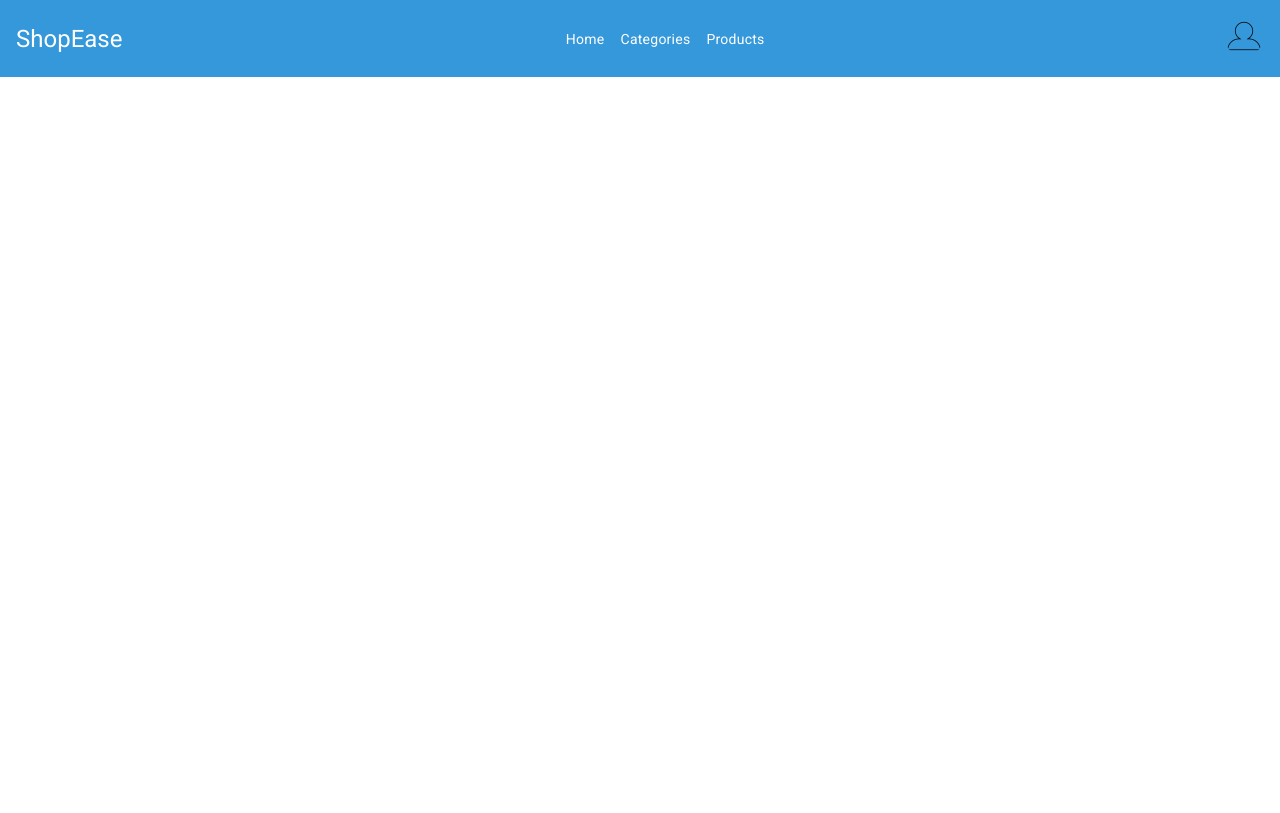
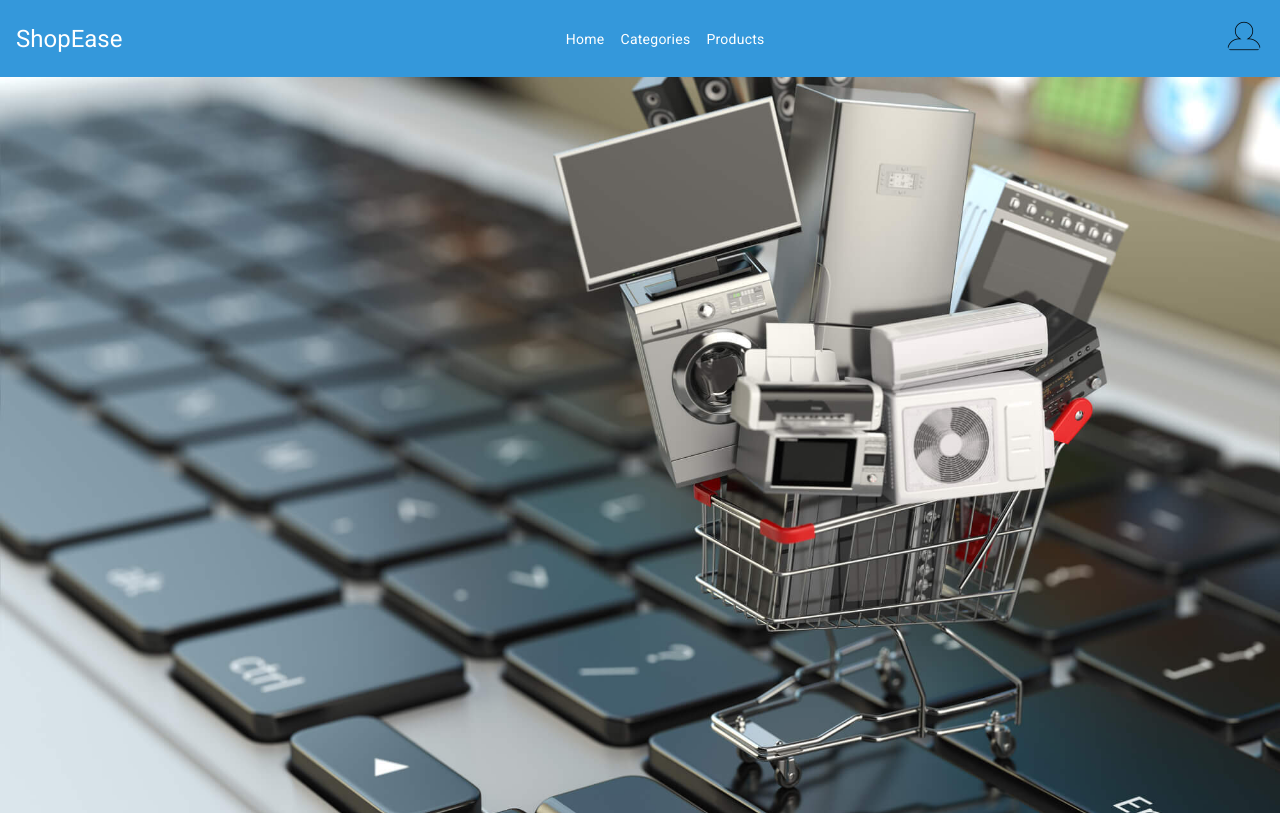
Before and after one commit to MihaiTirnaveanu/ShopEase-frontend, an Angular app: page /home in a window 1280 px wide. Before the commit this address led to /. Built offline with nearby package versions, Linux system fonts and the light colour scheme.

Commit message:
add home component set default route

```diff
--- a/src/app/app-routing.module.ts
+++ b/src/app/app-routing.module.ts
@@ -1,7 +1,11 @@
 import { NgModule } from '@angular/core';
 import { RouterModule, Routes } from '@angular/router';
+import { HomeComponent } from './home/home.component';
 
-const routes: Routes = [];
+const routes: Routes = [
+  { path: '', redirectTo: '/home', pathMatch: 'full' },
+  { path: 'home', component: HomeComponent },
+];
 
 @NgModule({
   imports: [RouterModule.forRoot(routes)],
--- a/src/app/app.component.html
+++ b/src/app/app.component.html
@@ -1,3 +1,2 @@
 <app-navbar></app-navbar>
-
 <router-outlet></router-outlet>
--- a/src/app/app.component.ts
+++ b/src/app/app.component.ts
@@ -6,5 +6,4 @@ import { Component } from '@angular/core';
   styleUrls: ['./app.component.css']
 })
 export class AppComponent {
-  title = 'shopease-frontend';
 }
--- a/src/app/app.module.ts
+++ b/src/app/app.module.ts
@@ -5,11 +5,13 @@ import { AppRoutingModule } from './app-routing.module';
 import { AppComponent } from './app.component';
 import { BrowserAnimationsModule } from '@angular/platform-browser/animations';
 import { NavbarComponent } from 'src/shared/navbar/navbar.component';
+import { HomeComponent } from './home/home.component';
 
 @NgModule({
   declarations: [
     AppComponent,
-    NavbarComponent
+    NavbarComponent,
+    HomeComponent
   ],
   imports: [
     BrowserModule,
--- /dev/null
+++ b/src/app/home/home.component.css
@@ -0,0 +1,13 @@
+:host {
+    background-image: url('./../../assets/images/HomeBackgroundImg.jpg');
+    background-size: cover;
+    background-position: center;
+    min-height: calc(100vh - 64px);
+    display: block;
+  }
+
+  @media (max-width: 768px) {
+    :host {
+      min-height: calc(100vh - 84px);
+    }
+  }
--- a/src/shared/navbar/navbar.component.css
+++ b/src/shared/navbar/navbar.component.css
@@ -1,3 +1,5 @@
+/* navbar.component.css */
+
 .navbar {
     display: flex;
     justify-content: space-between;
--- a/src/shared/navbar/navbar.component.html
+++ b/src/shared/navbar/navbar.component.html
@@ -10,6 +10,6 @@
       </ul>
     </div>
     <div class="user-avatar">
-      <img src="assets/images/empty-avatar1.webp" alt="User Avatar">
+      <img [src]="emptyAvatarPic" alt="User Avatar">
     </div>
   </div>
--- a/src/shared/navbar/navbar.component.ts
+++ b/src/shared/navbar/navbar.component.ts
@@ -6,5 +6,5 @@ import { Component } from '@angular/core';
   styleUrls: ['./navbar.component.css']
 })
 export class NavbarComponent {
-
+  emptyAvatarPic = "assets/images/empty-avatar1.webp";
 }
```
Also changed, not shown: src/app/home/home.component.ts (added, +9 -0 lines), src/app/home/home.component.html (added), src/assets/images/HomeBackgroundImg.jpg (added), 1 other file (tests, documents, lock files or other folders).
